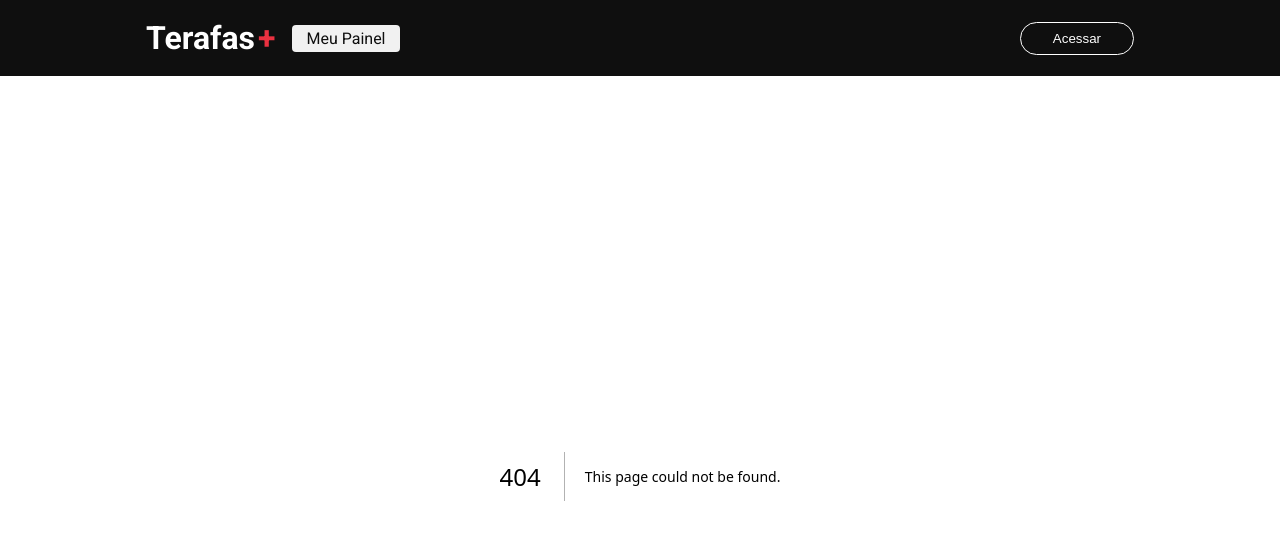
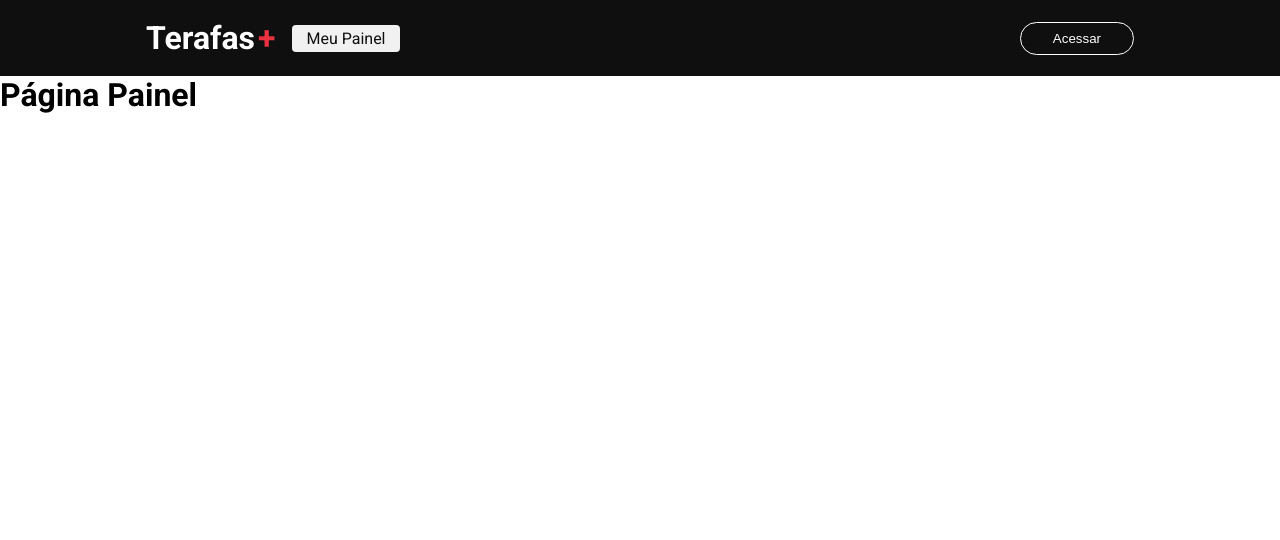
Before and after one commit to LauraPNiza/projeto-tarefas, a Next.js app: page /dashboard in a window 1280 px wide. Before the commit this address had no page. Shown: the top 540 px of the page. Built offline with nearby package versions, Linux system fonts and the light colour scheme.

Commit message:
configutando autentificação do google

```diff
--- /dev/null
+++ b/cred_google.json
@@ -0,0 +1 @@
+{"web":{"client_id":"873007569694-obhmvqe75dv6ufpggp6lcjesv8jqirjh.apps.googleusercontent.com","project_id":"projeto-tarefas-390622","auth_uri":"https://accounts.google.com/o/oauth2/auth","token_uri":"https://oauth2.googleapis.com/token","auth_provider_x509_cert_url":"https://www.googleapis.com/oauth2/v1/certs","client_secret":"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","redirect_uris":["http://localhost:3000/api/auth/callback/google"],"javascript_origins":["http://localhost:3000"]}}
--- a/package.json
+++ b/package.json
@@ -13,6 +13,7 @@
     "@types/react": "18.2.13",
     "@types/react-dom": "18.2.6",
     "next": "13.4.7",
+    "next-auth": "^4.22.1",
     "react": "18.2.0",
     "react-dom": "18.2.0",
     "typescript": "5.1.3"
--- a/src/pages/_app.tsx
+++ b/src/pages/_app.tsx
@@ -1,12 +1,13 @@
 import '../styles/globals.css'
 import type { AppProps } from 'next/app'
 import {Header} from '../components/header'
+import {SessionProvider} from 'next-auth/react'
 
 export default function App({ Component, pageProps }: AppProps) {
   return (
-    <>
+    <SessionProvider session={pageProps.session}>
       <Header/>
       <Component {...pageProps} />
-    </>
+    </SessionProvider>
   )
 }
--- /dev/null
+++ b/src/pages/dashboard/index.tsx
@@ -0,0 +1,15 @@
+import styles from './styles.module.css'
+import Head from 'next/head'
+
+export default function Dashboard () {
+    return(
+        <div className={styles.container}>
+            <Head>
+                <title>Meu painel de tarefas</title>
+            </Head>
+
+            <h1>Página Painel</h1>
+
+        </div>
+    )
+}
--- /dev/null
+++ b/src/pages/dashboard/styles.module.css
@@ -0,0 +1,3 @@
+.container{
+
+}
```
Also changed, not shown: src/pages/api/auth/[...nextauth].js (added, +14 -0 lines), 2 other files (tests, documents, lock files or other folders).
